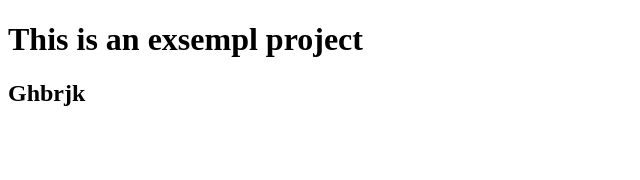
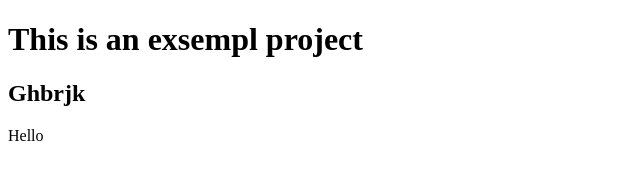
Before and after one commit to KostyaVK7/my-first-progect, a plain HTML site: page index.html in a window 1280 px wide. Shown: the full height of the page, 0-640 px from the left. Drawn offline with Linux system fonts and the light colour scheme.

Commit message:
Добавив футер

```diff
--- a/index.html
+++ b/index.html
@@ -10,6 +10,6 @@
     <div>
         <h2>Ghbrjk</h2>
     </div>
-
+    <footer> Hello </footer>
 </body>
 </html>
```
